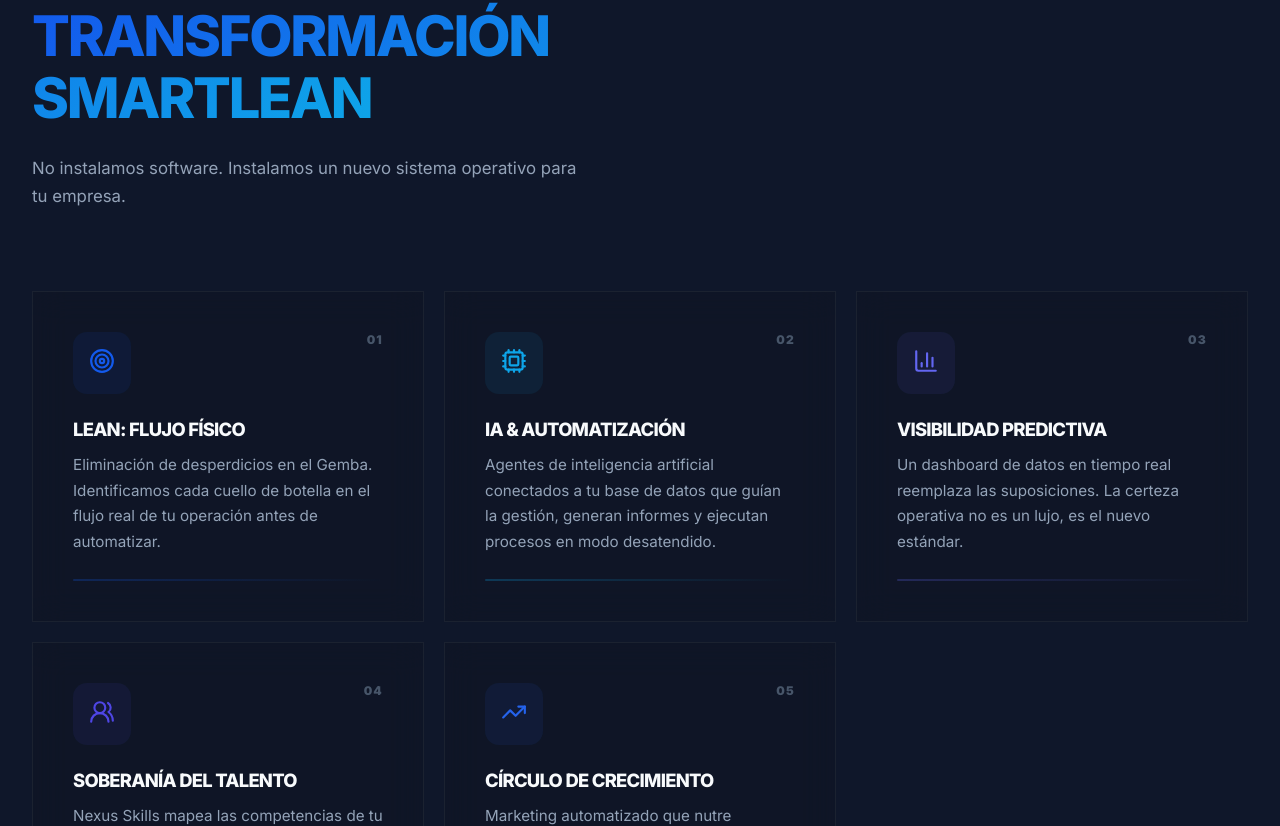
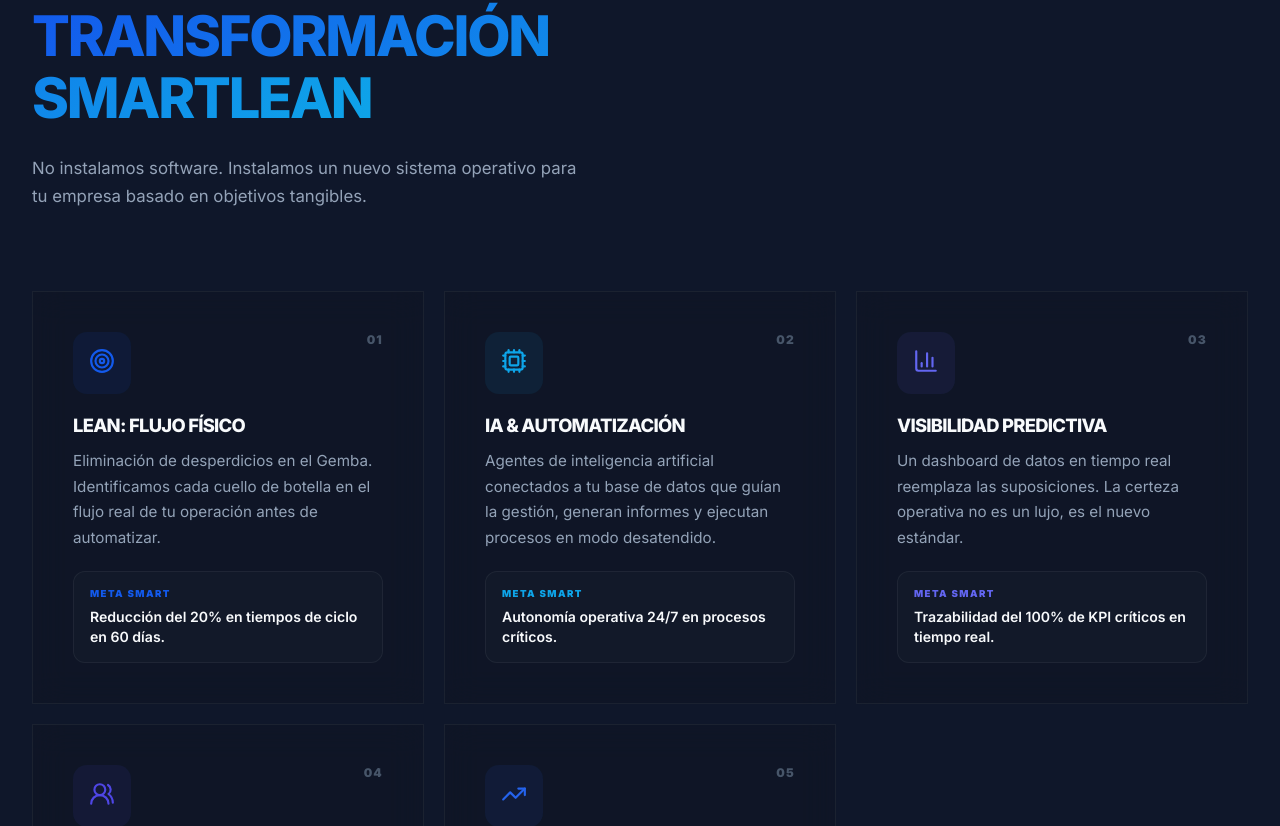
Before and after one commit to Reinvik/Smartleanweb, a React (Vite) app: page / in a window 1280 px wide. Shown: the part 1274-2100 px from the top of the page. Built offline with nearby package versions, Linux system fonts and the light colour scheme.

Commit message:
Feature: Integrated SMART objectives into methodology pillars

```diff
--- a/src/components/Pillars.tsx
+++ b/src/components/Pillars.tsx
@@ -2,11 +2,46 @@ import { motion } from 'framer-motion';
 import { Target, Cpu, BarChart3, Users2, TrendingUp } from 'lucide-react';
 
 const pillars = [
-  { n: '01', title: 'Lean: Flujo Físico', desc: 'Eliminación de desperdicios en el Gemba. Identificamos cada cuello de botella en el flujo real de tu operación antes de automatizar.', icon: Target, color: '#135aec' },
-  { n: '02', title: 'IA & Automatización', desc: 'Agentes de inteligencia artificial conectados a tu base de datos que guían la gestión, generan informes y ejecutan procesos en modo desatendido.', icon: Cpu, color: '#0ea5e9' },
-  { n: '03', title: 'Visibilidad Predictiva', desc: 'Un dashboard de datos en tiempo real reemplaza las suposiciones. La certeza operativa no es un lujo, es el nuevo estándar.', icon: BarChart3, color: '#6366f1' },
-  { n: '04', title: 'Soberanía del Talento', desc: 'Nexus Skills mapea las competencias de tu equipo y adapta el entrenamiento al nuevo estándar digital instalado.', icon: Users2, color: '#4f46e5' },
-  { n: '05', title: 'Círculo de Crecimiento', desc: 'Marketing automatizado que nutre constantemente la demanda hacia la nueva capacidad operativa que instalamos.', icon: TrendingUp, color: '#2563eb' },
+  {
+    n: '01',
+    title: 'Lean: Flujo Físico',
+    desc: 'Eliminación de desperdicios en el Gemba. Identificamos cada cuello de botella en el flujo real de tu operación antes de automatizar.',
+    smart: 'Reducción del 20% en tiempos de ciclo en 60 días.',
+    icon: Target,
+    color: '#135aec'
+  },
+  {
+    n: '02',
+    title: 'IA & Automatización',
+    desc: 'Agentes de inteligencia artificial conectados a tu base de datos que guían la gestión, generan informes y ejecutan procesos en modo desatendido.',
+    smart: 'Autonomía operativa 24/7 en procesos críticos.',
+    icon: Cpu,
+    color: '#0ea5e9'
+  },
+  {
+    n: '03',
+    title: 'Visibilidad Predictiva',
+    desc: 'Un dashboard de datos en tiempo real reemplaza las suposiciones. La certeza operativa no es un lujo, es el nuevo estándar.',
+    smart: 'Trazabilidad del 100% de KPI críticos en tiempo real.',
+    icon: BarChart3,
+    color: '#6366f1'
+  },
+  {
+    n: '04',
+    title: 'Soberanía del Talento',
+    desc: 'Nexus Skills mapea las competencias de tu equipo y adapta el entrenamiento al nuevo estándar digital instalado.',
+    smart: 'Certificación del equipo en el nuevo estándar en 90 días.',
+    icon: Users2,
+    color: '#4f46e5'
+  },
+  {
+    n: '05',
+    title: 'Círculo de Crecimiento',
+    desc: 'Marketing automatizado que nutre constantemente la demanda hacia la nueva capacidad operativa que instalamos.',
+    smart: 'Incremento del 30% en conversión de leads en 4 meses.',
+    icon: TrendingUp,
+    color: '#2563eb'
+  },
 ];
 
 export const Pillars = () => (
@@ -19,7 +54,7 @@ export const Pillars = () => (
           <span className="gradient-em">Transformación SmartLean</span>
         </h2>
         <p style={{ marginTop: '1.5rem', color: 'var(--text-2)', maxWidth: '560px', lineHeight: 1.7, fontSize: '1.05rem' }}>
-          No instalamos software. Instalamos un nuevo sistema operativo para tu empresa.
+          No instalamos software. Instalamos un nuevo sistema operativo para tu empresa basado en objetivos tangibles.
         </p>
       </div>
 
@@ -32,7 +67,7 @@ export const Pillars = () => (
             whileInView={{ opacity: 1, y: 0 }}
             viewport={{ once: true }}
             transition={{ delay: i * 0.1 }}
-            style={{ padding: '2.5rem', display: 'flex', flexDirection: 'column', gap: '1.5rem' }}
+            style={{ padding: '2.5rem', display: 'flex', flexDirection: 'column', gap: '1.25rem' }}
           >
             <div style={{ display: 'flex', justifyContent: 'space-between', alignItems: 'flex-start' }}>
               <div style={{ padding: '1rem', borderRadius: '14px', background: `${p.color}15`, color: p.color }}>
@@ -44,7 +79,36 @@ export const Pillars = () => (
               <h3 style={{ fontSize: '1.15rem', fontWeight: 800, marginBottom: '.75rem', color: 'var(--text-1)' }}>{p.title}</h3>
               <p style={{ color: 'var(--text-2)', lineHeight: 1.7, fontSize: '.95rem' }}>{p.desc}</p>
             </div>
-            <div style={{ height: '2px', background: `linear-gradient(to right, ${p.color}40, transparent)`, borderRadius: '99px', marginTop: 'auto' }} />
+
+            {/* Objetivos SMART */}
+            <div style={{
+              marginTop: 'auto',
+              padding: '1rem',
+              borderRadius: '12px',
+              background: 'rgba(255,255,255,0.02)',
+              border: '1px solid rgba(255,255,255,0.05)'
+            }}>
+              <span style={{
+                fontSize: '0.6rem',
+                fontWeight: 900,
+                color: p.color,
+                textTransform: 'uppercase',
+                letterSpacing: '0.15em',
+                display: 'block',
+                marginBottom: '0.5rem'
+              }}>
+                Meta SMART
+              </span>
+              <p style={{
+                fontSize: '0.88rem',
+                color: 'var(--text-1)',
+                fontWeight: 600,
+                lineHeight: 1.4,
+                margin: 0
+              }}>
+                {p.smart}
+              </p>
+            </div>
           </motion.div>
         ))}
       </div>
```
